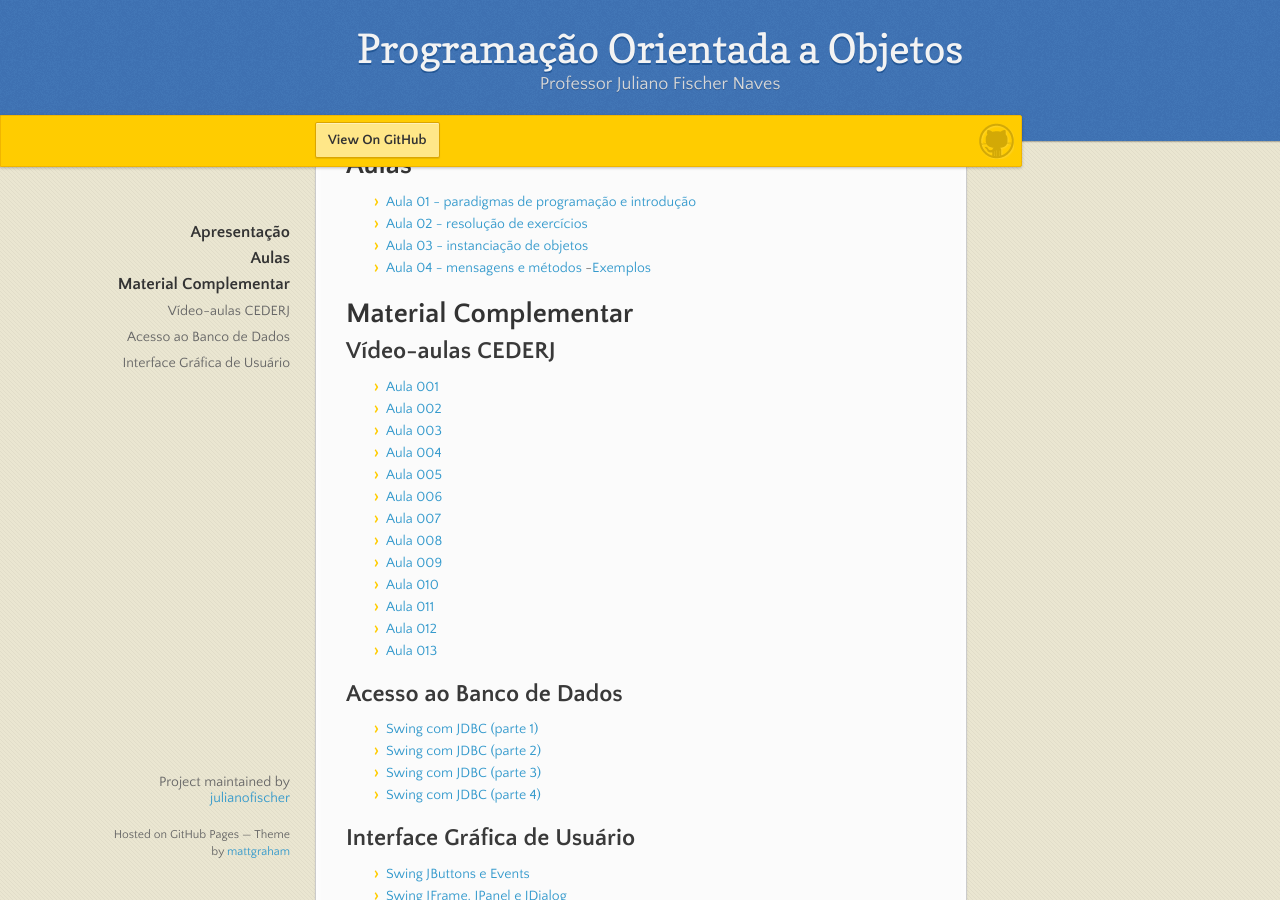
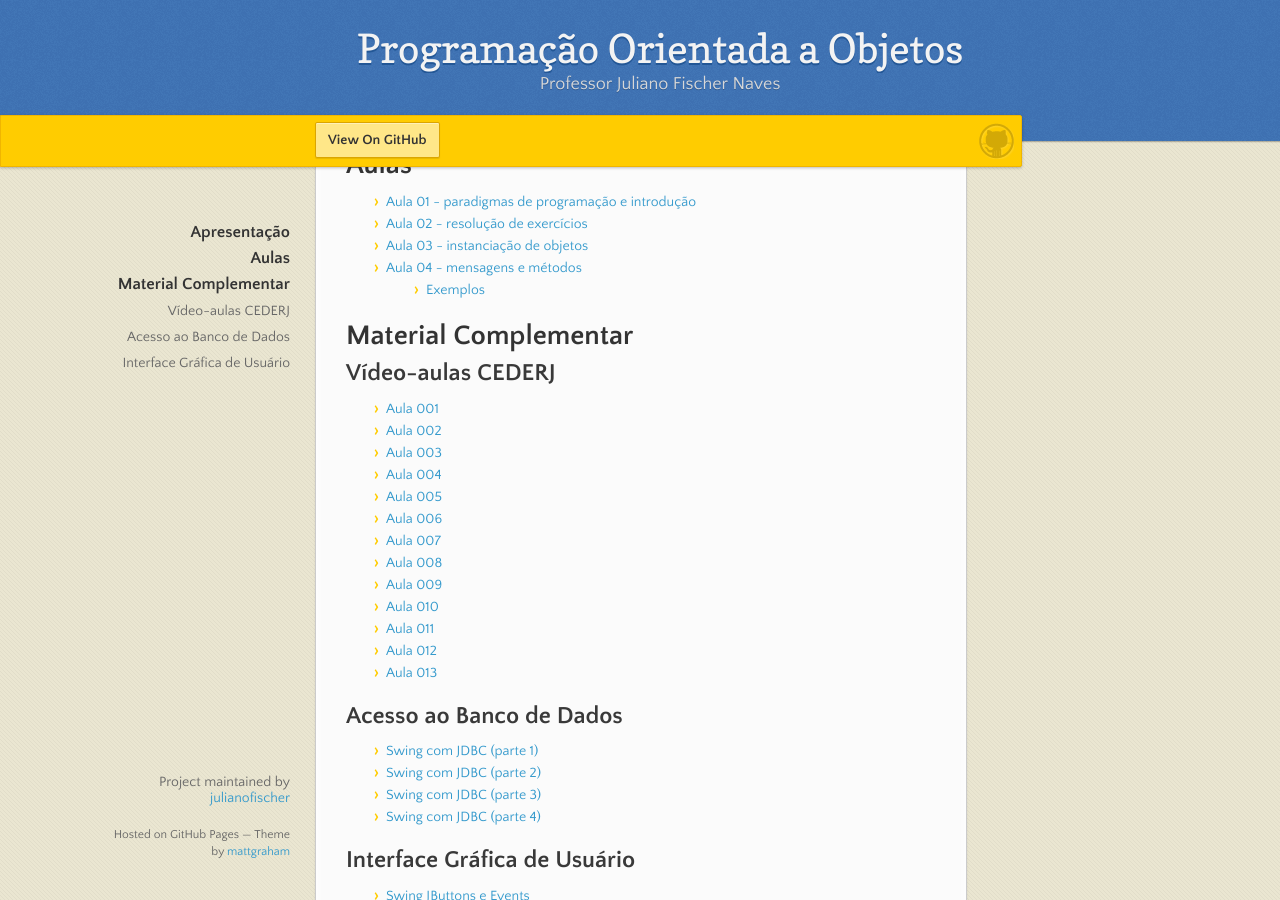
Before and after one commit to julianofischer/poo_vilhena_2017, a Jekyll site: the page built from index.md, in a window 1280 px wide and 900 px high, scrolled down 547 px. Built offline with Jekyll 4.4.1, drawn with Linux system fonts in a browser that asks for light colours; nearby versions of some CDN libraries.

Commit message:
Signed-off-by: unknown <1986334@VHA-LAB3-PROF.ifro.local>

```diff
--- a/index.md
+++ b/index.md
@@ -6,14 +6,14 @@ layout: default
 
 # [](#aulas)Apresentação
 Bem vindos ao mundo da programação orientada a objetos, jovens _padawans_. Aqui vocês poderão encontrar os slides das aulas, exercícios, soluções e outras informações relevantes, como a ementa do curso, disponibilizada abaixo.
- - [Ementa](pdfs/ementa.pdf)
+ * [Ementa](pdfs/ementa.pdf)
 
 # [](#aulas)Aulas
- - [Aula 01 - paradigmas de programação e introdução](aula1-paradigmas.html)
- - [Aula 02 - resolução de exercícios](primeiroprojeto.zip)
- - [Aula 03 - instanciação de objetos](https://gist.github.com/julianofischer/dac07a1171c2adf1d8e22ee7f292ae28)
- - [Aula 04 - mensagens e métodos](mensagens-e-metodos.html)
-     -[Exemplos](assets/aulametodos.zip)
+ * [Aula 01 - paradigmas de programação e introdução](aula1-paradigmas.html)
+ * [Aula 02 - resolução de exercícios](primeiroprojeto.zip)
+ * [Aula 03 - instanciação de objetos](https://gist.github.com/julianofischer/dac07a1171c2adf1d8e22ee7f292ae28)
+ * [Aula 04 - mensagens e métodos](mensagens-e-metodos.html)
+     * [Exemplos](assets/aulametodos.zip)
 
 # [](#material)Material Complementar
 
```
